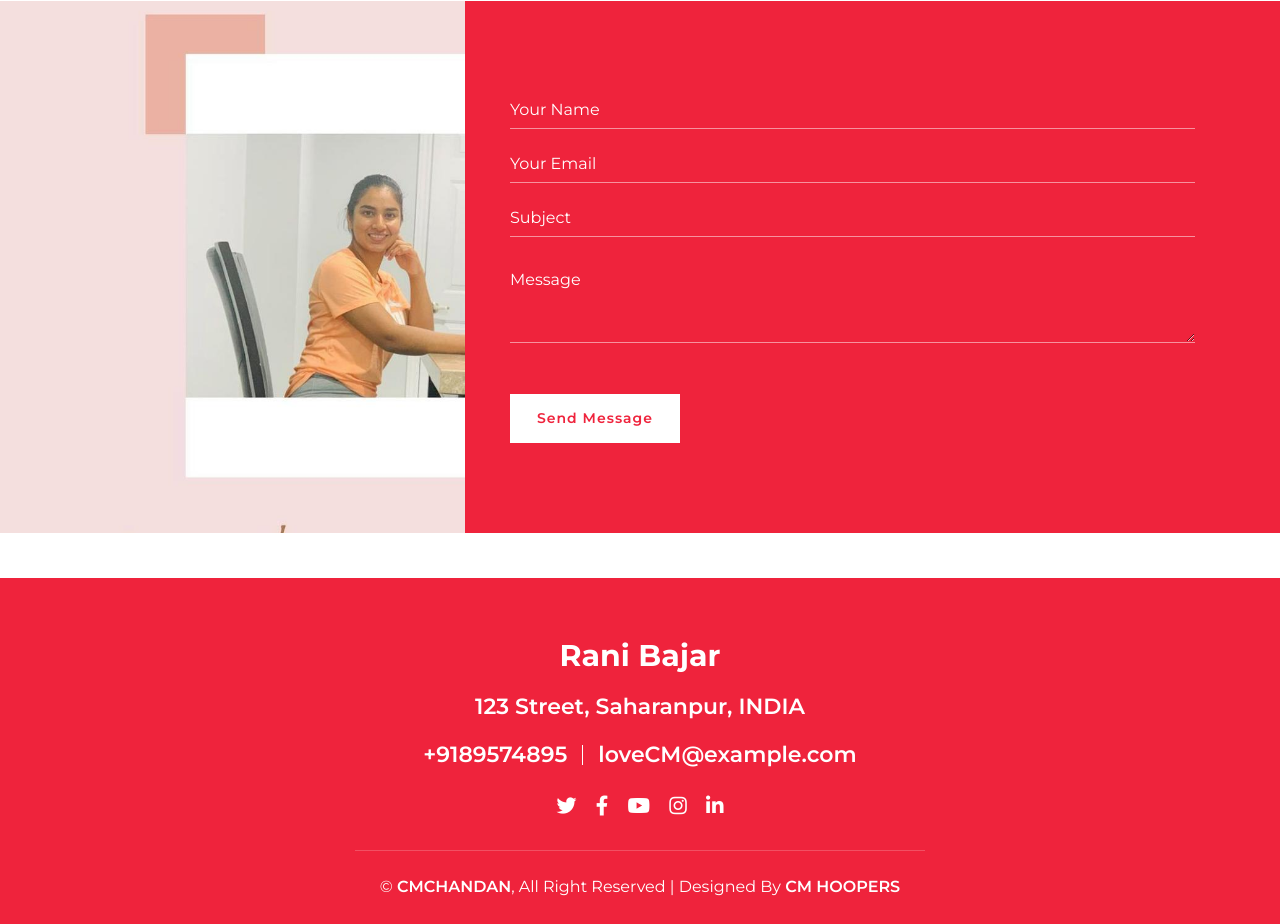
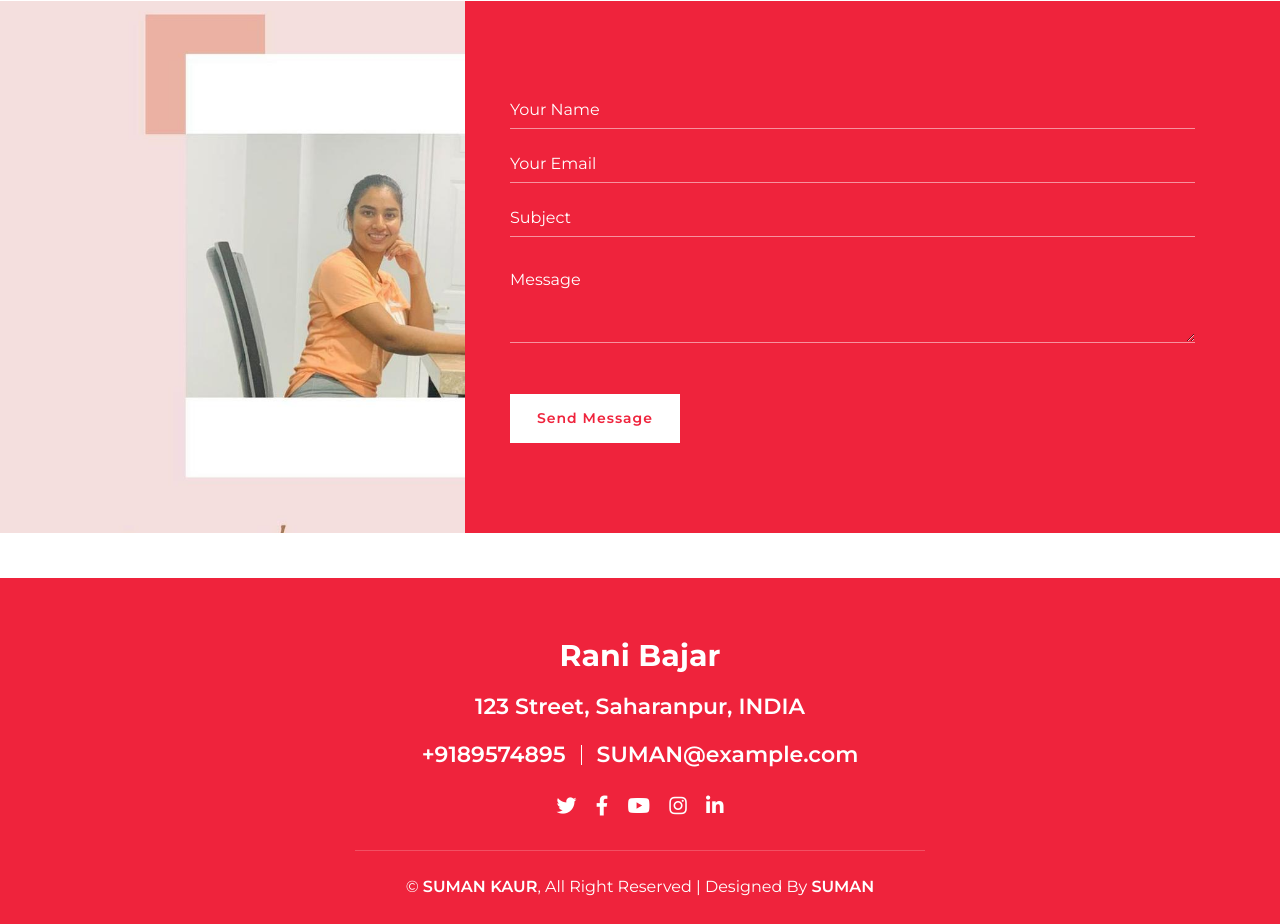
Before and after one commit to suman815/suman_portfolio, a plain HTML site: page index.html in a window 1280 px wide. Shown: the part 3479-4403 px from the top of the page. Drawn offline with nearby package versions, Linux system fonts and the light colour scheme.

Commit message:
first commit2

```diff
--- a/index.html
+++ b/index.html
@@ -399,7 +399,7 @@
             <h3>123 Street, Saharanpur, INDIA</h3>
             <div class="footer-menu">
               <p>+9189574895</p>
-              <p>loveCM@example.com</p>
+              <p>SUMAN@example.com</p>
             </div>
             <div class="footer-social">
               <a href=""><i class="fab fa-twitter"></i></a>
@@ -412,8 +412,8 @@
         </div>
         <div class="container copyright">
           <p>
-            &copy; <a href="#">CMCHANDAN</a>, All Right Reserved | Designed By
-            <a href="https://example.com">CM HOOPERS</a>
+            &copy; <a href="#">SUMAN KAUR</a>, All Right Reserved | Designed By
+            <a href="https://example.com">SUMAN</a>
           </p>
         </div>
       </div>
```
